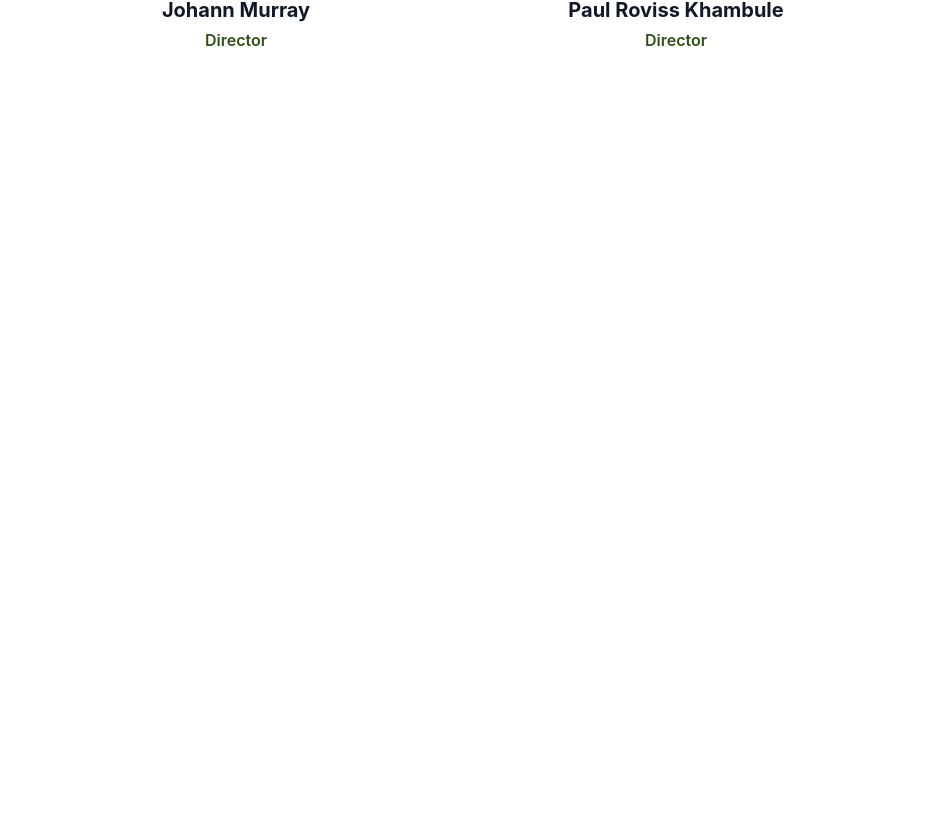
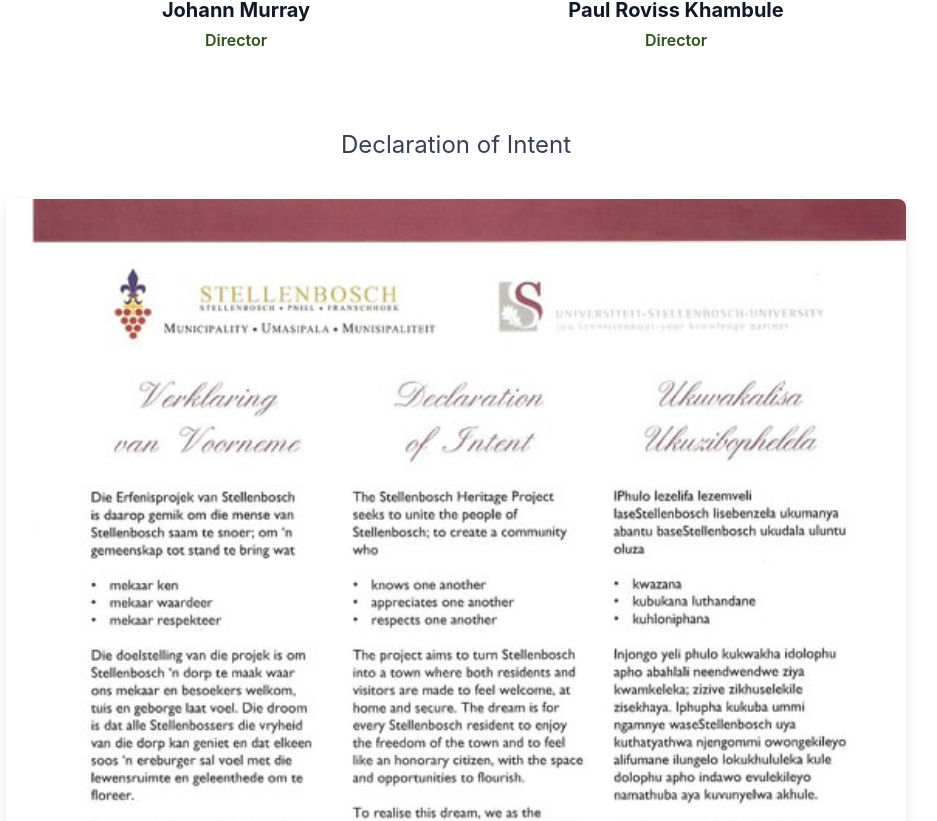
Before and after one commit to mihlalibayi/ebosch-website, a Next.js app: page /about in a window 1280 px wide. Shown: the part 1351-2172 px from the top of the page, without its empty margins (184-1121 px from the left). Before the commit the page ends 1401 px from the top, so only its background shows below. Built offline with nearby package versions, Linux system fonts and the light colour scheme.

Commit message:
Add Declaration of Intent section to about page with image

```diff
--- a/app/about/page.tsx
+++ b/app/about/page.tsx
@@ -123,7 +123,7 @@
         </section>
 
         {/* Board of Directors */}
-        <section>
+        <section style={{ marginBottom: '80px' }}>
           <h2 style={{
             fontSize: '32px',
             fontWeight: 'bold',
@@ -190,6 +190,35 @@
             ))}
           </div>
         </section>
+
+        {/* Declaration of Intent Section */}
+        <section style={{ textAlign: 'center' }}>
+          <h3 style={{
+            fontSize: '24px',
+            fontWeight: '400',
+            color: '#374151',
+            marginBottom: '40px',
+            textAlign: 'center'
+          }}>
+            {language === 'en' && 'Declaration of Intent'}
+            {language === 'af' && 'Verklaring van Voorneme'}
+            {language === 'xh' && 'Isibhaso Sesiphumo'}
+          </h3>
+
+          <div style={{ display: 'flex', justifyContent: 'center' }}>
+            <img
+              src="/about/declofint.jpg"
+              alt="Declaration of Intent"
+              style={{
+                maxWidth: '900px',
+                width: '100%',
+                height: 'auto',
+                borderRadius: '8px',
+                boxShadow: '0 4px 12px rgba(0,0,0,0.1)'
+              }}
+            />
+          </div>
+        </section>
       </main>
 
       <footer className="bg-gray-900 text-gray-300 py-8 mt-20">
--- a/app/translations.json
+++ b/app/translations.json
@@ -27,7 +27,8 @@
             "Finally, we weave a trust fabric in which all the problems in society can be solved at a minimum cost."
           ]
         }
-      ]
+      ],
+      "declaration": "Declaration of Intent"
     },
     "footer": {
       "npo": ""
@@ -67,7 +68,8 @@
             "Laastens weef ons 'n vertroueweefsel waarin al die probleme in die samelewing teen minimale koste opgelos kan word."
           ]
         }
-      ]
+      ],
+      "declaration": "Verklaring van Voorneme"
     },
     "footer": {
       "npo": ""
@@ -107,7 +109,8 @@
             "Okokugqibela, siyayibheka iqabane lokuthembana apho zonke iingxaki kwi-society zinokusulungwa ngamaxabiso amancinci."
           ]
         }
-      ]
+      ],
+      "declaration": "Isibhaso Sesiphumo"
     },
     "footer": {
       "npo": ""
```
Also changed, not shown: public/about/declofint.jpg (added).
